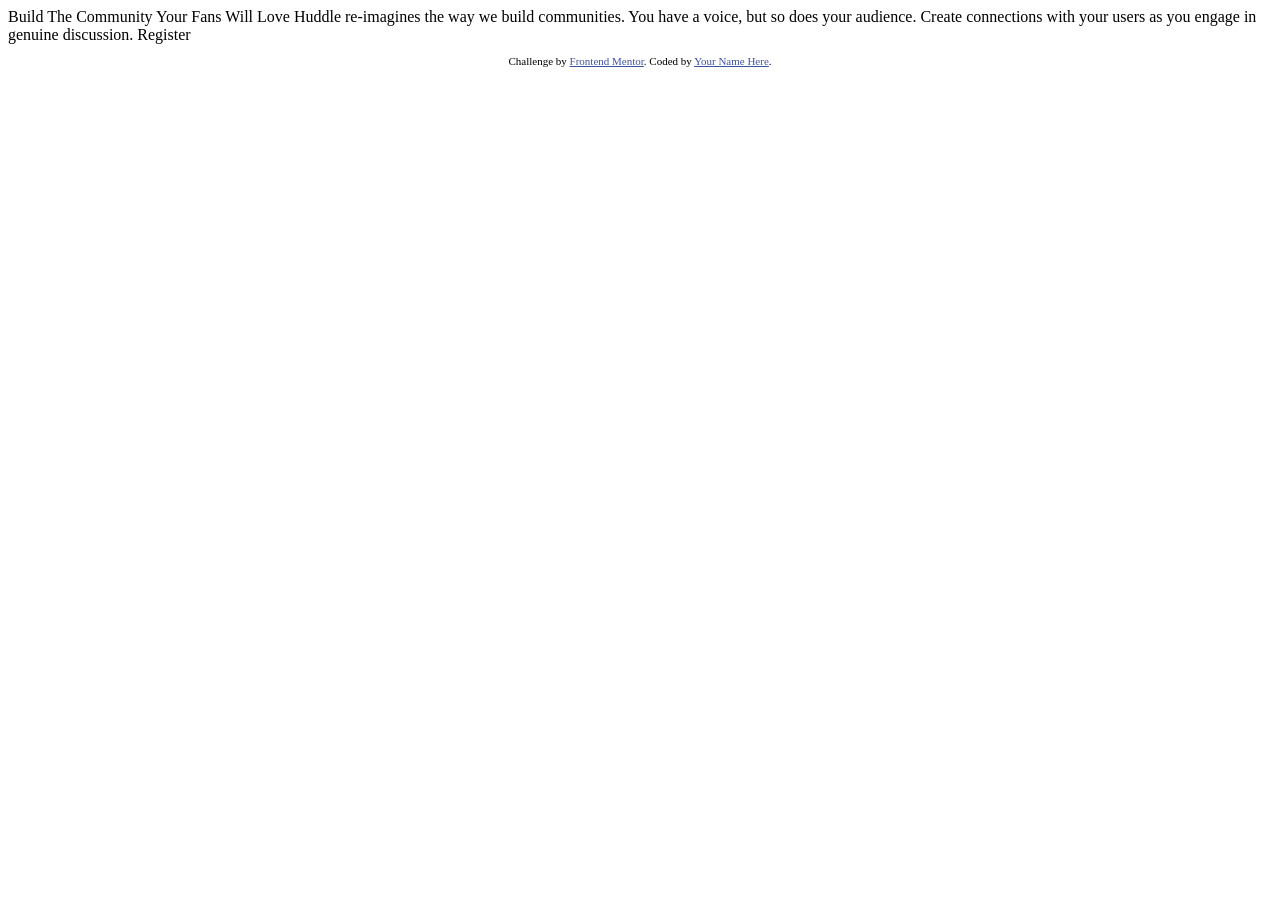
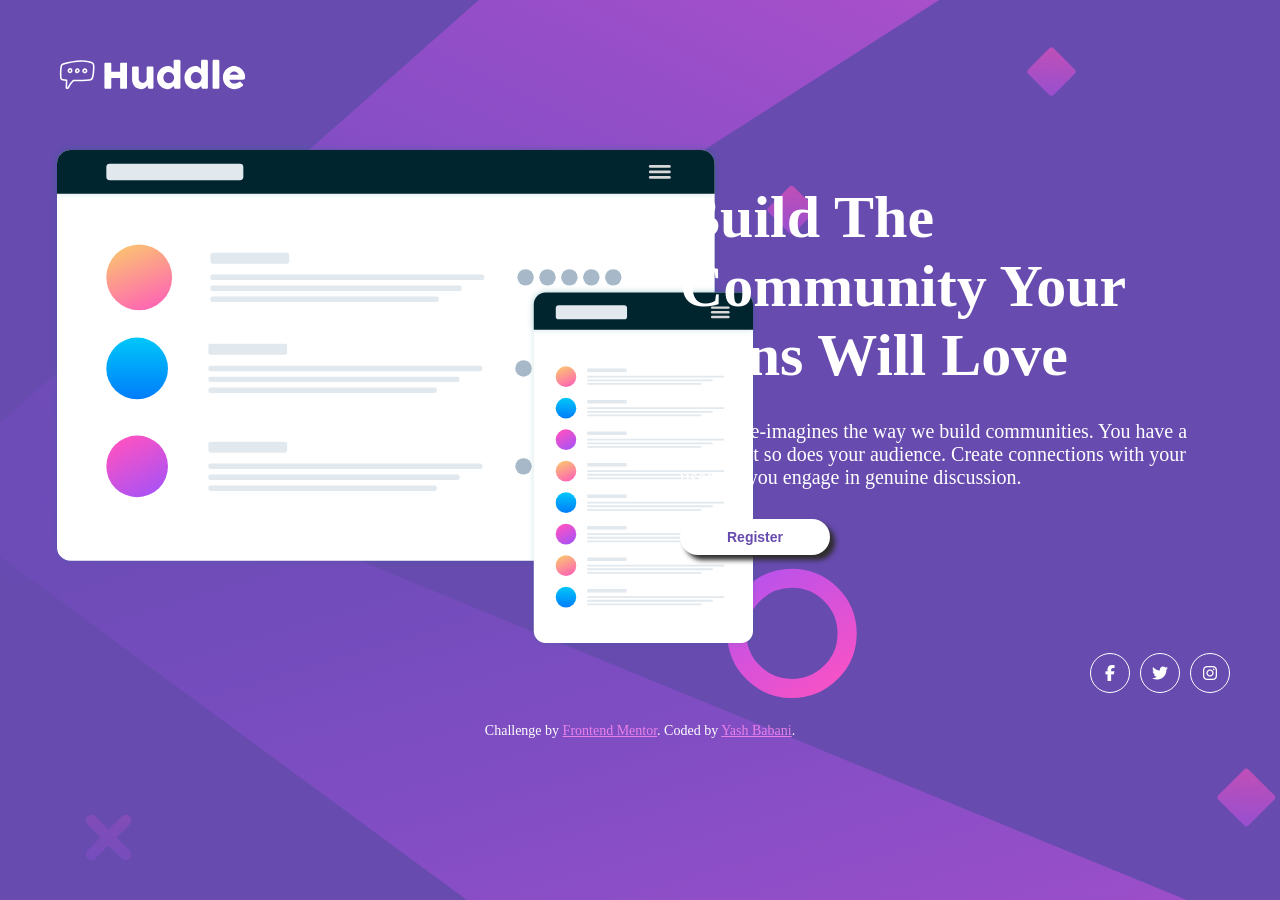
Before and after one commit to Yashbabani0/huddle-landing-page-with-single-introductory-section-master, a plain HTML site: page index.html in a window 1280 px wide. Before the commit the page ends 800 px from the top, so only its background shows below. Drawn offline with Linux system fonts and the light colour scheme.

Commit message:
pc version completed

```diff
--- a/index.html
+++ b/index.html
@@ -1,32 +1,60 @@
 <!DOCTYPE html>
 <html lang="en">
   <head>
-  <meta charset="UTF-8">
-  <meta name="viewport" content="width=device-width, initial-scale=1.0"> <!-- displays site properly based on user's device -->
+    <meta charset="UTF-8" />
+    <meta name="viewport" content="width=device-width, initial-scale=1.0" />
+    <!-- displays site properly based on user's device -->
 
-  <link rel="icon" type="image/png" sizes="32x32" href="./images/favicon-32x32.png">
+    <link
+      rel="icon"
+      type="image/png"
+      sizes="32x32"
+      href="./images/favicon-32x32.png"
+    />
 
-  <title>Frontend Mentor | Huddle landing page with single introductory section</title>
-
-  <!-- Feel free to remove these styles or customise in your own stylesheet 👍 -->
-  <style>
-    .attribution { font-size: 11px; text-align: center; }
-    .attribution a { color: hsl(228, 45%, 44%); }
-  </style>
+    <title>
+      Frontend Mentor | Huddle landing page with single introductory section
+    </title>
+    <link rel="stylesheet" href="styles.css" />
+    <script
+      src="https://kit.fontawesome.com/c3581291b4.js"
+      crossorigin="anonymous"
+    ></script>
   </head>
   <body>
-
-  Build The Community Your Fans Will Love
-
-  Huddle re-imagines the way we build communities. You have a voice, but so does your audience.
-  Create connections with your users as you engage in genuine discussion.
-
-  Register
+    <div id="logo">
+      <img src="images/logo.svg" alt="logo" />
+    </div>
+    <main>
+      <div id="main-img">
+        <img src="./images/illustration-mockups.svg" alt="" />
+      </div>
+      <div id="data">
+        <h1>Build The Community Your Fans Will Love</h1>
+        <p>
+          Huddle re-imagines the way we build communities. You have a voice, but
+          so does your audience. Create connections with your users as you
+          engage in genuine discussion.
+        </p>
+        <button>Register</button>
+      </div>
+    </main>
+    <div id="icon">
+       <div id="facebook">
+      <i class="fa-brands fa-facebook-f"></i>
+    </div>
+    <div id="twitter">
+      <i class="fa-brands fa-twitter"></i>
+    </div>
+    <div id="instagram"><i class="fa-brands fa-instagram"></i></div>
+    </div>
 
     <footer>
       <p class="attribution">
-      Challenge by <a href="https://www.frontendmentor.io?ref=challenge" target="_blank">Frontend Mentor</a>.
-      Coded by <a href="#">Your Name Here</a>.
+        Challenge by
+        <a href="https://www.frontendmentor.io?ref=challenge" target="_blank"
+          >Frontend Mentor</a
+        >. Coded by <a href="https://github.com/Yashbabani0">Yash Babani</a>.
       </p>
     </footer>
   </body>
--- a/styles.css
+++ b/styles.css
@@ -1 +1,93 @@
-@import url("https://fonts.googleapis.com/css2?family=Open+Sans:ital,wght@0,300..800;1,300..800&family=Poppins:ital,wght@0,100;0,200;0,300;0,400;0,500;0,600;0,700;0,800;0,900;1,100;1,200;1,300;1,400;1,500;1,600;1,700;1,800;1,900&display=swap");
+:root {
+  --Violet: hsl(257, 40%, 49%);
+  --Soft-Magenta: hsl(300, 69%, 71%);
+}
+* {
+  margin: 0;
+  padding: 0;
+  box-sizing: border-box;
+}
+body {
+  background-image: url(images/bg-desktop.svg);
+  background-repeat: no-repeat;
+  background-size: cover;
+  background-color: var(--Violet);
+  max-width: 100vw;
+  min-height: 100vh;
+  margin: 50px;
+}
+#logo > img {
+  width: 200px;
+  cursor: pointer;
+}
+main {
+  display: flex;
+  margin-top: 40px;
+}
+#main-img {
+  max-width: ;
+  width: 50%;
+}
+#data {
+  max-width: 50%;
+  margin-top: 40px;
+  margin-left: 40px;
+}
+h1 {
+  color: white;
+  font-size: 60px;
+}
+p {
+  color: white;
+  margin: 30px 0;
+  font-size: 20px;
+}
+button {
+  background-color: white;
+  color: var(--Violet);
+  padding: 10px;
+  font-size: 14px;
+  font-weight: 600;
+  width: 150px;
+  border-radius: 40px;
+  border: none;
+  box-shadow: 5px 5px 5px rgb(47, 45, 45);
+  cursor: pointer;
+}
+button:hover {
+  background-color: var(--Soft-Magenta);
+  color: white;
+  transition: 0.5s;
+}
+#icon {
+  display: flex;
+  justify-content: end;
+  gap: 10px;
+}
+#facebook,
+#twitter,
+#instagram {
+  color: white;
+  border: 1px solid white;
+  border-radius: 100%;
+  width: 40px;
+  height: 40px;
+  display: flex;
+  justify-content: center;
+  align-items: center;
+}
+#facebook:hover,
+#twitter:hover,
+#instagram:hover {
+  color: var(--Soft-Magenta);
+  border-color: var(--Soft-Magenta);
+  transition: 0.4s;
+  cursor: pointer;
+}
+.attribution {
+  font-size: 14px;
+  text-align: center;
+}
+.attribution a {
+  color: var(--Soft-Magenta);
+}
```
Lines whose indentation alone changed are shown as unchanged.
